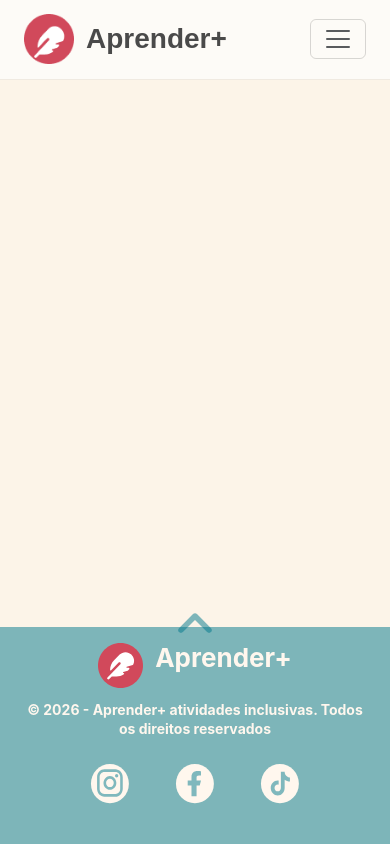
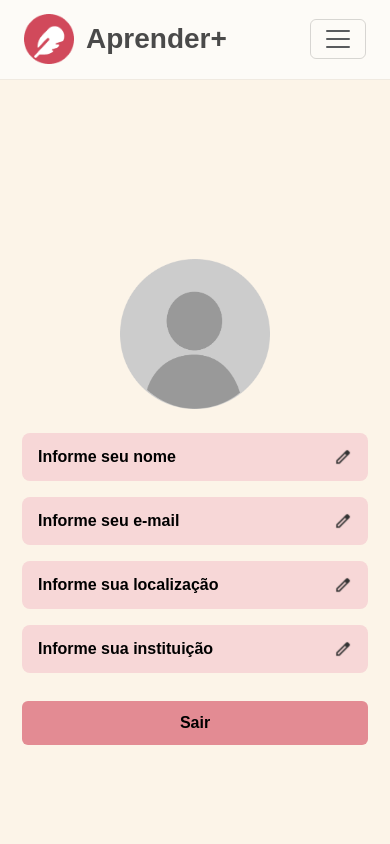
Before and after one commit to Aprender-Hackathon/Trabalho_Hackathon-Novo-, a Vue app: page /usuario-professor in a window 390 px wide. Shown: the top 844 px of the page. Built offline with nearby package versions, Linux system fonts and the light colour scheme.

Commit message:
pagina perfil do professor

```diff
--- a/src/router/index.js
+++ b/src/router/index.js
@@ -52,6 +52,11 @@ const router = createRouter({
       component: () => import('../views/UsuarioView.vue')
     },
     {
+      path: '/usuario-professor',
+      name: 'usuarioProfessor',
+      component: () => import('../views/ProfessorUsuarioView.vue')
+    },
+    {
       path: '/login-pag',
       name: 'login',
       component: () => import('../views/LoginView.vue')
--- /dev/null
+++ b/src/views/ProfessorUsuarioView.vue
@@ -0,0 +1,362 @@
+<template>
+  <div class="full-screen-container">
+    <div class="profile-card">
+      <div class="avatar-container">
+        <img src="../assets/user.png" alt="Foto de perfil" class="avatar-img" />
+      </div>
+
+      <div class="info-container">
+        <div class="fields-group">
+          <div class="info-field">
+            <span>{{ user.name || 'Informe seu nome' }}</span>
+            <button class="icon-btn" type="button" title="Editar nome" @click="openModal('name')">
+              <img src="../assets/pencil.png" alt="Editar" class="pencil-icon" />
+            </button>
+          </div>
+
+          <div class="info-field">
+            <span>{{ user.email || 'Informe seu e-mail' }}</span>
+            <button
+              class="icon-btn"
+              type="button"
+              title="Editar e-mail"
+              @click="openModal('email')"
+            >
+              <img src="../assets/pencil.png" alt="Editar" class="pencil-icon" />
+            </button>
+</div>
+            <div class="info-field">
+                <span>{{ user.localizacao || 'Informe sua localização' }}</span>
+                <button
+                 class="icon-btn"
+                 type="button"
+                  title="Editar localização"
+                 @click="openModal('localizacao')">
+                <img src="../assets/pencil.png" alt="Editar" class="pencil-icon"/>
+                </button>
+            </div>
+
+            <div class="info-field">
+            <span>{{ user.instituicao || 'Informe sua instituição' }}</span>
+            <button class="icon-btn" type="button" title="Editar minha instituição" @click="openModal('instituicao')">
+            <img src="../assets/pencil.png" alt="Editar" class="pencil-icon"/>
+            </button>
+
+        </div>
+
+        </div>
+
+        <div class="actions">
+          <button class="pink-btn" type="button" @click="handleLogout">Sair</button>
+        </div>
+      </div>
+    </div>
+
+    <div v-if="activeField" class="modal-overlay" @click.self="closeModal">
+      <div class="modal-card">
+        <div class="modal-header">
+          <h3>Alterar {{ activeField === 'name' ? 'nome' : 'e-mail' }}</h3>
+          <button class="close-btn" type="button" @click="closeModal">✕</button>
+        </div>
+
+        <div class="modal-body">
+          <label class="input-label">
+            Novo {{ activeField === 'name' ? 'nome' : 'e-mail' }} <span class="required">*</span>
+          </label>
+          <input v-model="tempValue" class="modal-input" @keyup.enter="saveModal" autofocus />
+        </div>
+
+        <div class="modal-footer">
+          <button class="pink-btn" type="button" @click="saveModal">Salvar</button>
+        </div>
+      </div>
+    </div>
+  </div>
+</template>
+
+
+<script setup>
+import { reactive, ref, onMounted } from 'vue'
+import { useRouter } from 'vue-router'
+
+const router = useRouter()
+
+const user = reactive({
+  name: '',
+  email: '',
+})
+
+const activeField = ref(null)
+const tempValue = ref('')
+
+
+onMounted(() => {
+  const savedData = localStorage.getItem('userData')
+  if (savedData) {
+    const parsedData = JSON.parse(savedData)
+    user.name = parsedData.name || ''
+    user.email = parsedData.email || ''
+  }
+})
+
+const openModal = (field) => {
+  activeField.value = field
+  tempValue.value = user[field]
+}
+
+const closeModal = () => {
+  activeField.value = null
+  tempValue.value = ''
+}
+
+
+const saveModal = () => {
+  if (activeField.value) {
+    user[activeField.value] = tempValue.value
+
+    localStorage.setItem('userData', JSON.stringify({
+      name: user.name,
+      email: user.email
+    }))
+  }
+  closeModal()
+}
+
+const handleLogout = () => {
+  localStorage.removeItem('isLoggedIn')
+  window.dispatchEvent(new Event('storage'))
+  router.push('/')
+}
+</script>
+
+
+<style scoped>
+*, *::before, *::after {
+  box-sizing: border-box;
+}
+
+.full-screen-container {
+  width: 100%;
+  min-height: 100vh;
+  display: flex;
+  justify-content: center;
+  align-items: center;
+  position: relative;
+  padding: 20px;
+}
+
+.profile-card {
+  display: flex;
+  align-items: center;
+  gap: 40px;
+  width: 100%;
+  max-width: 700px;
+  padding: 30px;
+  font-family: sans-serif;
+}
+
+.avatar-container {
+  width: 260px;
+  height: 260px;
+  flex-shrink: 0;
+}
+
+.avatar-img {
+  width: 100%;
+  height: 100%;
+  object-fit: contain;
+  display: block;
+}
+
+.info-container {
+  display: flex;
+  flex-direction: column;
+  gap: 28px;
+  flex-grow: 1;
+  width: 100%;
+}
+
+.fields-group {
+  display: flex;
+  flex-direction: column;
+  gap: 16px;
+  width: 100%;
+}
+
+.info-field {
+  display: flex;
+  justify-content: space-between;
+  align-items: center;
+  background-color: #f7d7d7;
+  padding: 14px 20px;
+  border-radius: 8px;
+  font-weight: 600;
+  font-size: 1.15rem;
+  color: #000;
+  user-select: none;
+  word-break: break-word;
+}
+
+.icon-btn {
+  background: none;
+  border: none;
+  cursor: pointer;
+  padding: 0 0 0 12px;
+  display: flex;
+  align-items: center;
+  flex-shrink: 0;
+}
+
+.pencil-icon {
+  width: 18px;
+  height: 18px;
+  object-fit: contain;
+}
+
+.actions {
+  display: flex;
+  justify-content: flex-end;
+}
+
+.pink-btn {
+  background-color: #e38b93;
+  color: #000;
+  font-weight: bold;
+  font-size: 1rem;
+  border: none;
+  padding: 10px 28px;
+  border-radius: 6px;
+  cursor: pointer;
+  transition: filter 0.2s;
+  user-select: none;
+  outline: none;
+}
+
+.pink-btn:hover {
+  filter: brightness(0.95);
+}
+
+.modal-overlay {
+  position: fixed;
+  top: 0;
+  left: 0;
+  width: 100vw;
+  height: 100vh;
+  background-color: rgba(0, 0, 0, 0.4);
+  display: flex;
+  justify-content: center;
+  align-items: center;
+  z-index: 999;
+  padding: 16px;
+}
+
+.modal-card {
+  background-color: #ffffff;
+  width: 100%;
+  max-width: 440px;
+  border-radius: 12px;
+  padding: 24px;
+  box-shadow: 0 8px 24px rgba(0, 0, 0, 0.15);
+  display: flex;
+  flex-direction: column;
+  gap: 16px;
+  font-family: sans-serif;
+}
+
+.modal-header {
+  display: flex;
+  justify-content: space-between;
+  align-items: center;
+}
+
+.modal-header h3 {
+  margin: 0;
+  font-size: 1.15rem;
+  color: #1a1a1a;
+  font-weight: 700;
+}
+
+.close-btn {
+  background: none;
+  border: none;
+  font-size: 1.1rem;
+  cursor: pointer;
+  color: #666;
+}
+
+.modal-body {
+  display: flex;
+  flex-direction: column;
+  gap: 8px;
+  width: 100%;
+}
+
+.input-label {
+  font-size: 0.9rem;
+  color: #444;
+  font-weight: 600;
+}
+
+.required {
+  color: #e53935;
+}
+
+.modal-input {
+  width: 100%;
+  padding: 10px 14px;
+  border: 2px solid #e38b93;
+  border-radius: 8px;
+  font-size: 1rem;
+  outline: none;
+}
+
+.modal-input:focus {
+  border-color: #d17880;
+}
+
+.modal-footer {
+  display: flex;
+  justify-content: flex-end;
+}
+
+@media (max-width: 768px) {
+  .profile-card {
+    flex-direction: column;
+    gap: 24px;
+    padding: 20px 10px;
+  }
+
+  .avatar-container {
+    width: 200px;
+    height: 200px;
+  }
+
+  .actions {
+    justify-content: center;
+  }
+
+  .pink-btn {
+    width: 100%;
+  }
+}
+
+@media (max-width: 480px) {
+  .full-screen-container {
+    padding: 12px;
+  }
+
+  .avatar-container {
+    width: 150px;
+    height: 150px;
+  }
+
+  .info-field {
+    font-size: 1rem;
+    padding: 12px 16px;
+  }
+
+  .modal-card {
+    padding: 20px;
+  }
+}
+</style>
```
